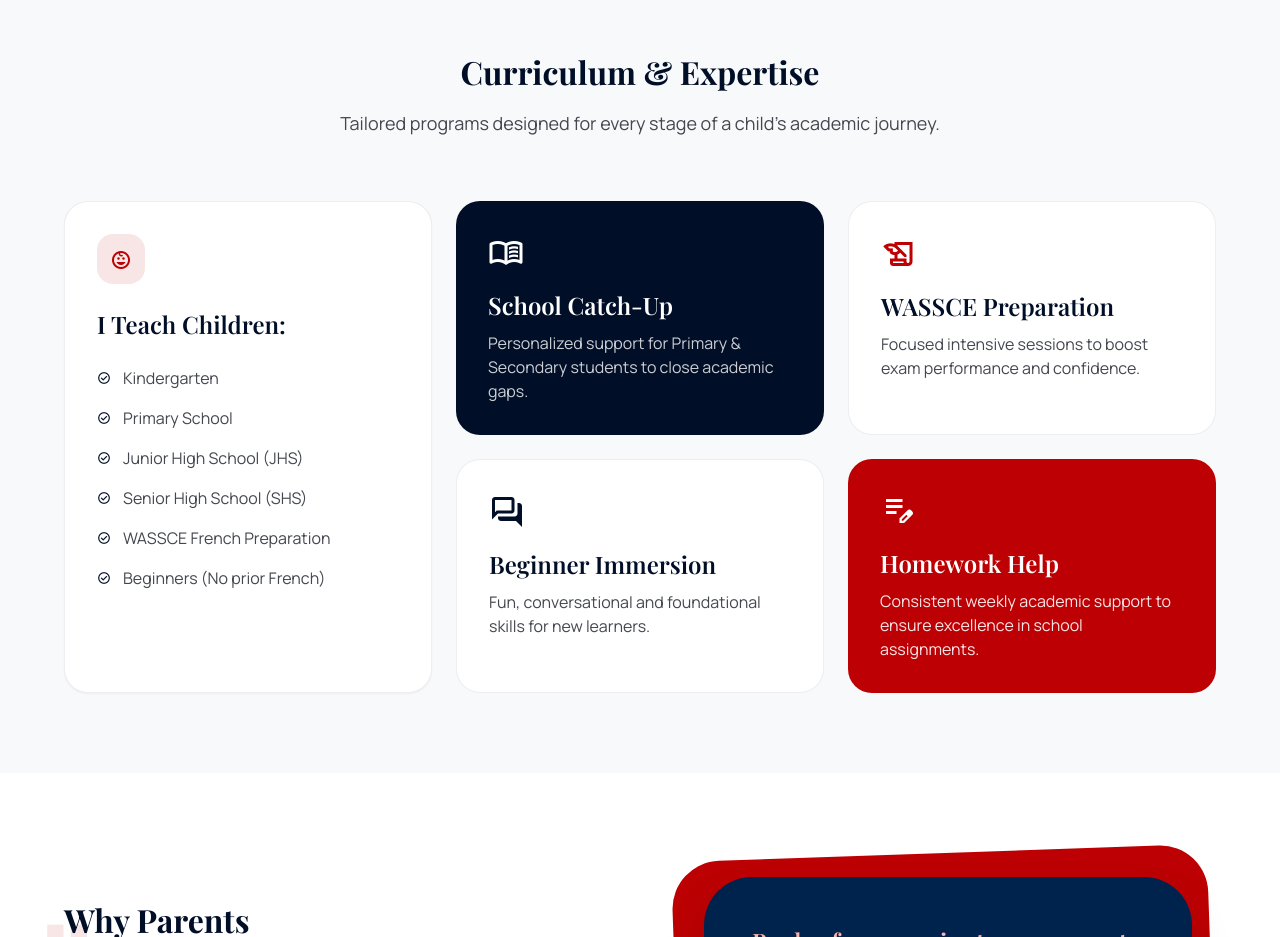
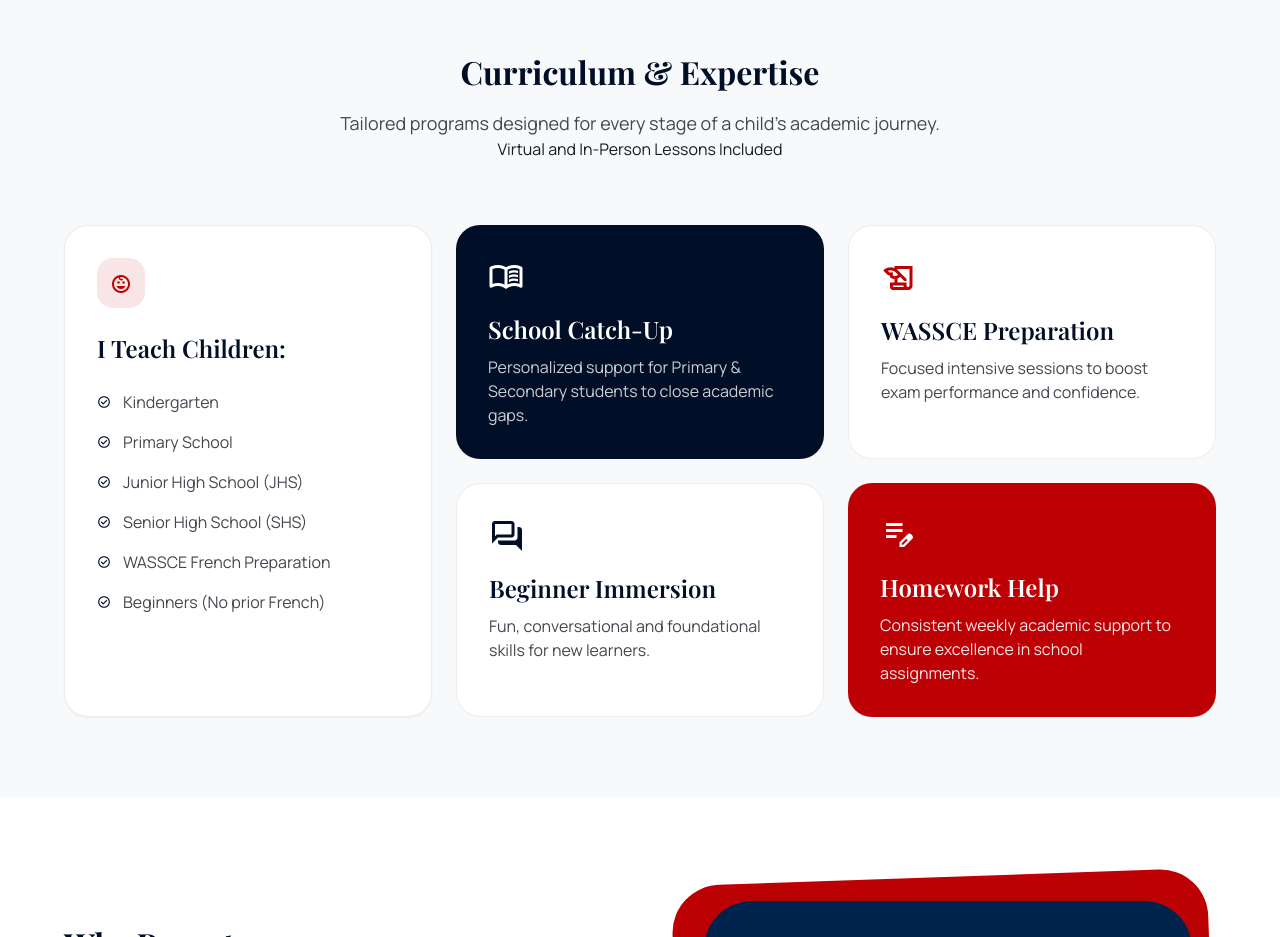
Before and after one commit to nigelgeek/chantelle, a plain HTML site: page index.html in a window 1280 px wide. Shown: the part 1420-2357 px from the top of the page. Drawn offline with nearby package versions, Linux system fonts and the light colour scheme.

Commit message:
virtual and in-person text

```diff
--- a/index.html
+++ b/index.html
@@ -175,6 +175,7 @@
                 <div class="text-center mb-16">
                     <h2 class="font-headline-lg text-headline-lg text-primary">Curriculum &amp; Expertise</h2>
                     <p class="font-body-lg text-body-lg text-on-surface-variant mt-4">Tailored programs designed for every stage of a child's academic journey.</p>
+                    <p>Virtual and In-Person Lessons Included</p>
                 </div>
 
                 <!-- Bento Grid -->
```
